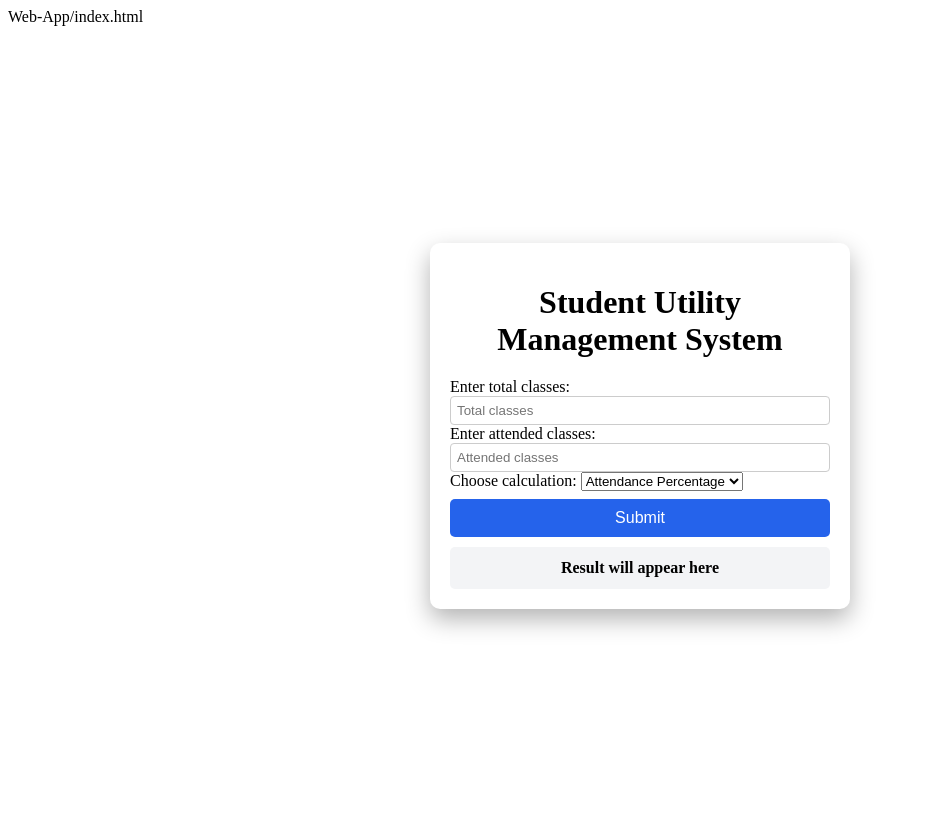
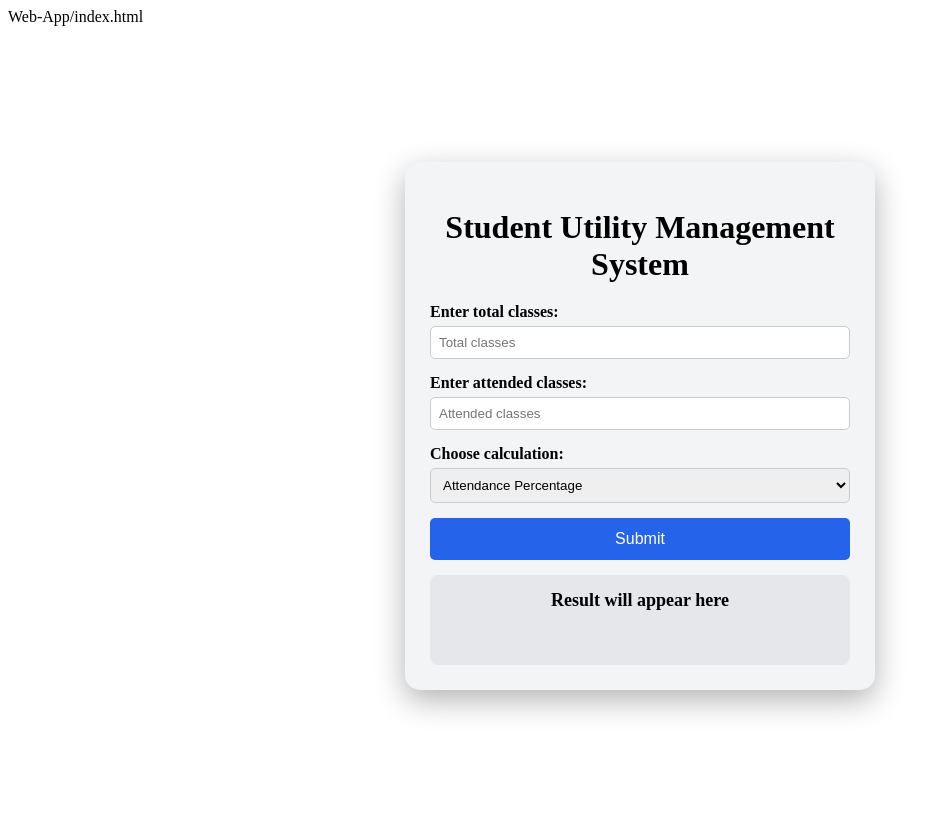
Before and after one commit to aakankshalakkas24-ctrl/Student-Utility-Management-System-project, a PHP site: page / in a window 1280 px wide. Shown: the whole page, without its empty margins (0-943 px from the left). Run offline with PHP 8.4, Linux system fonts and the light colour scheme.

Commit message:
Update style.css

```diff
--- a/Web-App/style.css
+++ b/Web-App/style.css
@@ -1,25 +1,25 @@
 Web-App/style.css
 body {
     margin: 0;
-    padding: 0;
     font-family: Arial, sans-serif;
-    background-color: #3b82f6; /* Blue background */
+    background-color: #1e3a8a;
+    transition: background-color 0.5s ease;
 }
 
 .page {
     width: 100%;
-    height: 100vh;
+    min-height: 100vh;
     display: flex;
     justify-content: center;
     align-items: center;
 }
 
 .card {
-    background-color: white;
-    padding: 20px;
-    width: 380px;
-    border-radius: 10px;
-    box-shadow: 0 10px 25px rgba(0,0,0,0.3);
+    background-color: #f3f4f6;
+    padding: 25px;
+    border-radius: 15px;
+    width: 420px;
+    box-shadow: 0 10px 30px rgba(0,0,0,0.3);
 }
 
 h1 {
@@ -27,33 +27,26 @@
     margin-bottom: 20px;
 }
 
-table {
-    width: 100%;
-    border-collapse: collapse;
+.input-group {
+    margin-bottom: 15px;
 }
 
-th {
-    background-color: #2563eb;
-    color: white;
-    padding: 10px;
-    font-size: 16px;
+label {
+    display: block;
+    font-weight: bold;
+    margin-bottom: 5px;
 }
 
-td {
+input, select {
+    width: 100%;
     padding: 8px;
-}
-
-input {
-    width: 100%;
-    padding: 6px;
-    border-radius: 4px;
+    border-radius: 5px;
     border: 1px solid #ccc;
 }
 
 button {
     width: 100%;
-    padding: 10px;
-    margin-top: 8px;
+    padding: 12px;
     background-color: #2563eb;
     color: white;
     border: none;
@@ -66,14 +59,13 @@
     background-color: #1e40af;
 }
 
-/* RESULT BOX */
 .result-box {
-    margin-top: 10px;
-    padding: 12px;
+    margin-top: 15px;
+    padding: 15px;
+    background-color: #e5e7eb;
+    border-radius: 8px;
     text-align: center;
     font-weight: bold;
-    font-size: 16px;
-    border-radius: 5px;
-    background-color: #f3f4f6; /* Default grey */
-    color: black;
+    min-height: 60px;
+    font-size: 18px;
 }
```
